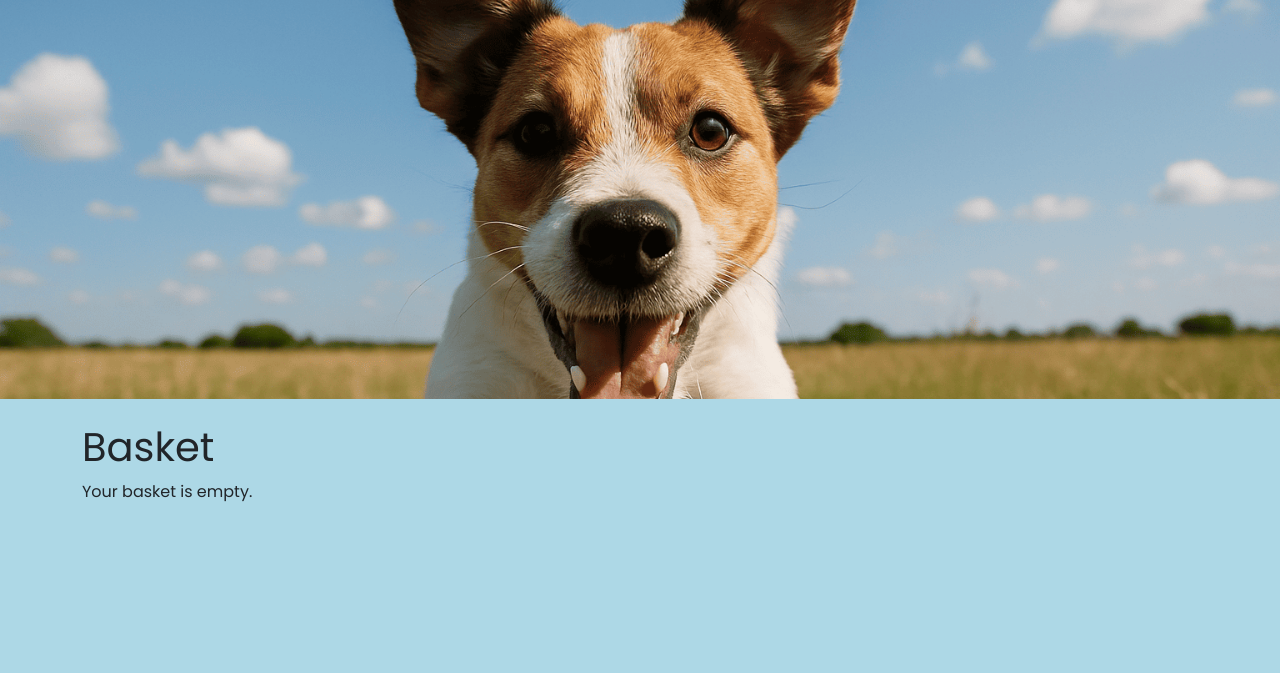
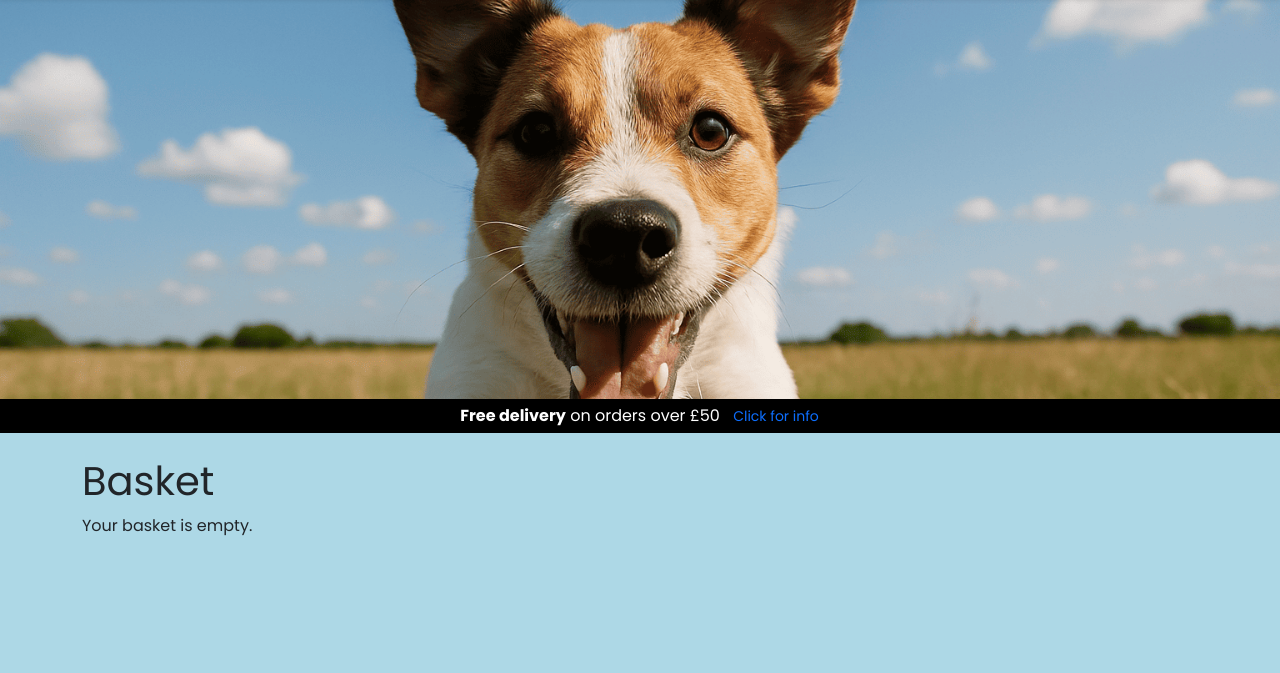
Before and after one commit to TheRealMcCall/happy_tails, a Django app: page /basket/ in a window 1280 px wide. Shown: the part 59-732 px from the top of the page. Run offline with Django 3.2, Linux system fonts and the light colour scheme.

Commit message:
Feat: Make navbar sticky, add site-wide free delivery banner

```diff
--- a/static/css/style.css
+++ b/static/css/style.css
@@ -35,3 +35,24 @@ footer {
     max-width: 75px;
     margin-right: 20px;
 }
+
+@media (max-width: 576px) {
+    #messages {
+        top: auto !important;
+        bottom: .75rem;
+        left: 50%;
+        transform: translateX(-50%);
+        width: 92vw !important;
+    }
+}
+
+.delivery-note {
+    background-color: black;
+    color: white;
+    text-decoration: none !important;
+
+}
+
+.delivery-note button {
+    text-decoration: none;
+}
--- a/templates/base.html
+++ b/templates/base.html
@@ -26,15 +26,37 @@
 <body class="d-flex flex-column min-vh-100">
     {% include "includes/header.html" %}
 
-    {% if messages %}
-    <div class="message-container" id="messages" aria-live="polite">
+    <div class="text-center py-1 delivery-note">
+        <strong>Free delivery</strong> on orders over £50
+        <button class="btn btn-link btn-sm p-0 ms-2" data-bs-toggle="modal" data-bs-target="#deliveryInfo">Click for
+            info</button>
+    </div>
+
+    <aside id="messages" class="position-fixed end-0 p-3"
+        style="top: calc(var(--nav-offset, 56px) + .5rem); z-index:1080; width:min(420px, 90vw);" aria-live="polite">
+        {% if messages %}
         {% for message in messages %}
-        <div class="message-container__message alert alert-info" role="alert">
-            <p class="message-container__message--text">{{ message }}</p>
+        <div class="alert {% if message.tags %}alert-{{ message.tags }}{% else %}alert-info{% endif %} shadow mb-2"
+            role="status">
+            {{ message }}
         </div>
         {% endfor %}
+        {% endif %}
+    </aside>
+
+    <div class="modal fade" id="deliveryInfo" tabindex="-1" aria-hidden="true">
+        <div class="modal-dialog modal-dialog-centered">
+            <div class="modal-content">
+                <div class="modal-header">
+                    <h2 class="modal-title">Delivery costs</h2><button type="button" class="btn-close"
+                        data-bs-dismiss="modal"></button>
+                </div>
+                <div class="modal-body">
+                    Orders over £50 qualify for free standard delivery. Under £50, delivery is £3.99.
+                </div>
+            </div>
+        </div>
     </div>
-    {% endif %}
 
     <main class="flex-fill">
         {% block content %}{% endblock %}
--- a/templates/includes/header.html
+++ b/templates/includes/header.html
@@ -1,6 +1,6 @@
 {% load static %}
 <header>
-    <nav class="navbar navbar-expand-lg bg-body-tertiary" aria-label="main menu">
+    <nav class="navbar sticky-top navbar-expand-lg bg-body-tertiary shadow-sm" aria-label="main menu">
         <div class="container-fluid">
             <a class="navbar-brand" href="{% url 'store:home' %}">Happy Tails Pet Supplies</a>
             <button class="navbar-toggler" type="button" data-bs-toggle="collapse"
```
